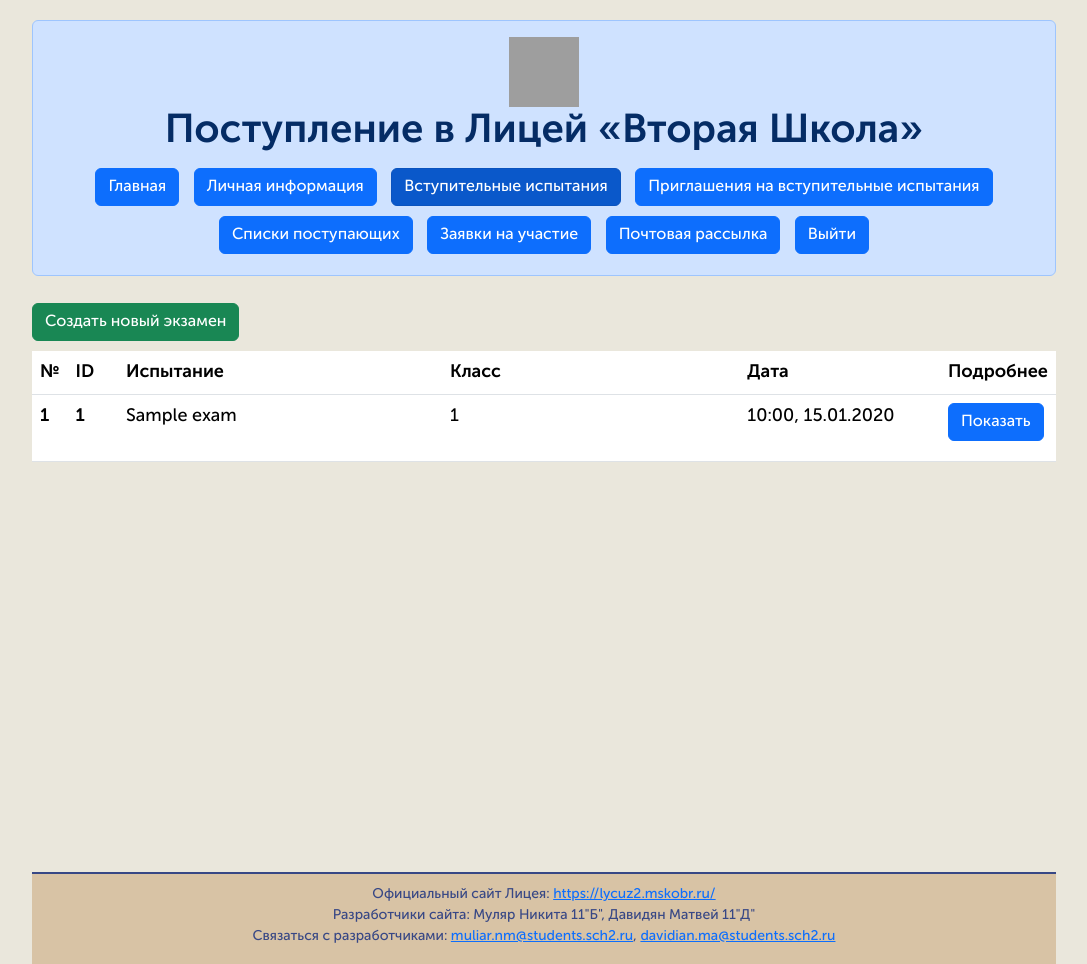
After one commit to NikitaMulyar/sch2admission, a Flask app: page /exams in a window 1280 px wide. The commit adds this page. Shown: the whole page, without its empty margins (96-1183 px from the left). Run offline with Flask 3, Linux system fonts and the light colour scheme; a user stored in the database is signed in; tables that the repository leaves empty hold one stand-in row (values such as "Sample post"); grey boxes are pictures that could not be loaded.

Commit message:
Redesign Всякие улучшения Экзамены - создание, отображение, сохранение

```diff
--- a/py_scripts/consts/admin_pages.json
+++ b/py_scripts/consts/admin_pages.json
@@ -1,9 +1,9 @@
 {
   "/lk": "Личная информация",
   "/exams": "Вступительные испытания",
-  "/invites": "Приглашения на вступительные испытания",
+  "/inviting": "Приглашения на вступительные испытания",
   "/participants": "Списки поступающих",
-  "/requests": "Заявки на участие",
+  "/applications": "Заявки на участие",
   "/mailing": "Почтовая рассылка",
   "/logout": "Выйти"
 }
--- a/py_scripts/pages.py
+++ b/py_scripts/pages.py
@@ -2,6 +2,12 @@ from flask import render_template, request, make_response, redirect
 from flask_login import current_user, login_required
 import json
 from py_scripts.funcs_back import generate_data_for_base
+from sa_models import db_session
+from sa_models.exams import Exam
+from sa_models.notifications import Notification
+from py_scripts.forms import ExamCreateForm
+
+from markupsafe import Markup
 
 
 class Pages:
@@ -11,6 +17,8 @@ class Pages:
         app.add_endpoint('/invites', 'back_invites', self.back_invites)
         app.add_endpoint('/results', 'back_results', self.back_results)
         app.add_endpoint('/contacts', 'back_contacts', self.back_contacts)
+        app.add_endpoint('/exams', 'back_exams', self.back_exams)
+        app.add_endpoint('/exams/<exam_id>', 'back_exam_info', self.back_exam_info, methods=['GET', 'POST'])
 
     @staticmethod
     def admin_forbidden(func):
@@ -39,23 +47,30 @@ class Pages:
     @login_required
     def back_cabinet():
         statuses = json.load(open('py_scripts/consts/contest_statuses.json', mode='rb'))
-
-        data = [
-            ("Статус участия", statuses[current_user.status], current_user.status),
-            ("Эл. почта", current_user.email),
-            ("Поступающий", f"{current_user.surname} {current_user.name} {current_user.third_name}"),
-            ("Дата рождения", current_user.birth_date.strftime('%d.%m.%Y')),
-            ("Поступает в", f"{current_user.class_number} "
-                            f"{current_user.profile_10_11.lower() if current_user.class_number >= 10 else ''} класс"),
-            ("Школа", current_user.school),
-            ("Родитель", f"{current_user.parent_surname} {current_user.parent_name} {current_user.parent_third_name}"),
-            ("Телефон", current_user.parent_phone_number),
-            ("О себе", current_user.about if current_user.about else '-')
-        ]
+        if current_user.role != 'admin':
+            data = [
+                ("Статус участия", statuses[current_user.status], current_user.status),
+                ("Эл. почта", current_user.email),
+                ("Поступающий", f"{current_user.surname} {current_user.name} {current_user.third_name}"),
+                ("Дата рождения", current_user.birth_date.strftime('%d.%m.%Y')),
+                ("Поступает в", f"{current_user.class_number} "
+                                f"{current_user.profile_10_11.lower() if current_user.class_number >= 10 else ''} класс"),
+                ("Школа", current_user.school),
+                ("Родитель", f"{current_user.parent_surname} {current_user.parent_name} {current_user.parent_third_name}"),
+                ("Телефон", current_user.parent_phone_number),
+                ("О себе", current_user.about if current_user.about else '-')
+            ]
+        else:
+            data = [
+                ("Роль", "Администратор сайта", "0"),
+                ("Эл. почта", current_user.email),
+                ("ФИО", f"{current_user.surname} {current_user.name} {current_user.third_name}"),
+            ]
         return render_template('cabinet.html', **generate_data_for_base('/lk', 'Личный кабинет'),
                                data=data)
 
     @staticmethod
+    @admin_forbidden
     @login_required
     def back_invites():
         return render_template('invites.html', **generate_data_for_base('/invites',
@@ -63,6 +78,7 @@ class Pages:
 
     @staticmethod
     @login_required
+    @admin_forbidden
     def back_results():
         return render_template('results.html', **generate_data_for_base('/results',
                                                                         'Результаты вступительных испытаний'))
@@ -71,3 +87,57 @@ class Pages:
     def back_contacts():
         return render_template('contacts.html', **generate_data_for_base('/contacts',
                                                                          'Контакты'))
+
+    @staticmethod
+    @login_required
+    @non_admin_forbidden
+    def back_exams():
+        db_sess = db_session.create_session()
+        exams = db_sess.query(Exam).order_by(Exam.date.desc(), Exam.for_class, Exam.profile_10_11, Exam.title).all()
+        exams_list = []
+        for exam in exams:
+            arr = [exam.id, exam.title]
+            if exam.for_class >= 10:
+                arr.append(f'{exam.for_class} {exam.profile_10_11}')
+            else:
+                arr.append(exam.for_class)
+            arr.append(exam.date.strftime("%H:%M, %d.%m.%Y"))
+            exams_list.append(arr)
+        return render_template('exams.html', **generate_data_for_base('/exams',
+                                                                        'Вступительные испытания'),
+                               exams_list=exams_list)
+
+    @staticmethod
+    @login_required
+    @non_admin_forbidden
+    def back_exam_info(exam_id):
+        if exam_id == 'create':
+            form = ExamCreateForm()
+
+            if form.validate_on_submit():
+                profile = ''
+                if int(form.class_number.data) >= 10:
+                    profile = form.profile.data
+                exam = Exam(
+                    title=form.title.data,
+                    date=form.date.data,
+                    exam_description=form.exam_description.data,
+                    for_class=int(form.class_number.data),
+                    profile_10_11=profile
+                )
+                notif = Notification(
+                    user_id=current_user.id,
+                    text=f'Экзамен "{form.title.data}" успешно создан!',
+                    type='system'
+                )
+                notif.set_str_date()
+                db_sess = db_session.create_session()
+                db_sess.add(exam)
+                db_sess.add(notif)
+                db_sess.commit()
+                db_sess.close()
+                return redirect('/exams')
+            return render_template('exam_creating.html', **generate_data_for_base('/exams/create',
+                                                                          'Создание нового вступительного испытания'),
+                                   form=form)
+        # МАТВЕЙ, ТУТ ТВОИ ОБРАБОТЧИКИ
--- a/sa_models/invites.py
+++ b/sa_models/invites.py
@@ -12,9 +12,8 @@ class Invite(SqlAlchemyBase):
     exam_id = sqlalchemy.Column(sqlalchemy.Integer, sqlalchemy.ForeignKey("exams.id"))
     user_id = sqlalchemy.Column(sqlalchemy.Integer, sqlalchemy.ForeignKey("users.id"))
     made_on = sqlalchemy.Column(sqlalchemy.DateTime, default=datetime.datetime.now)
-    edited_on = sqlalchemy.Column(sqlalchemy.DateTime, default=datetime.datetime.now)
+    edited_on = sqlalchemy.Column(sqlalchemy.DateTime, nullable=True)
     result = sqlalchemy.Column(sqlalchemy.String, nullable=True)
-    exam_description = sqlalchemy.Column(sqlalchemy.Text, nullable=True)
     result_description = sqlalchemy.Column(sqlalchemy.Text, nullable=True)
 
     parent_user = relationship("User", back_populates="invites")
--- a/static/css/style.css
+++ b/static/css/style.css
@@ -1,12 +1,47 @@
-/*@font-face {
-    font-family: 'MyWebFont';
-    src: url('static/fonts/sf_regular.ttf')  format('truetype'),
-         url('static/fonts/sf_bold.ttf')  format('truetype'),
-         url('static/fonts/sf_bold_italic.ttf')  format('truetype'),
-         url('static/fonts/sf_regular_italic.ttf')  format('truetype');
-}*/
+@font-face {
+    font-family: MyWebFont;
+    font-style: normal;
+    font-weight: 500;
+    src: url(/static/fonts/MuseoSansCyrl-500.ttf);
+}
+
+@font-face {
+    font-family: MyWebFont;
+    font-style: italic;
+    font-weight: 500;
+    src: url(/static/fonts/MuseoSansCyrl-500Italic.ttf);
+}
+
+@font-face {
+    font-family: MyWebFont;
+    font-style: normal;
+    font-weight: 700;
+    src: url(/static/fonts/MuseoSansCyrl-700.ttf);
+}
+
+@font-face {
+    font-family: MyWebFont;
+    font-style: italic;
+    font-weight: 700;
+    src: url(/static/fonts/MuseoSansCyrl-700Italic.ttf);
+}
+
+@font-face {
+    font-family: MyWebFont;
+    font-style: normal;
+    font-weight: 900;
+    src: url(/static/fonts/MuseoSansCyrl-900.ttf);
+}
+
+@font-face {
+    font-family: MyWebFont;
+    font-style: italic;
+    font-weight: 900;
+    src: url(/static/fonts/MuseoSansCyrl-900Italic.ttf);
+}
 
 #base-style{
+    font-family: MyWebFont, serif;
     padding-top: 20px;
     background: #eae7dc;
     font-size: 18px;
@@ -46,3 +81,7 @@
     font-size: 14px !important;
     margin-top: -18px;
 }
+
+tr.spaceUnder>td {
+  padding-bottom: 20px;
+}
--- a/templates/base.html
+++ b/templates/base.html
@@ -13,7 +13,7 @@
     <div class="alert alert-primary" role="alert" style="text-align: center; margin: auto;">
         <img src="{{ pic_url }}" style="width: 70px; height: 70px;">
 
-        <h1>Поступление в Лицей «Вторая Школа»</h1>
+        <h1><b>Поступление в Лицей «Вторая Школа»</b></h1>
 
         {% if "/" == current %}
             <a href="/" class="btn btn-primary active" aria-current="page" id="nav-buttons">Главная</a>
@@ -106,7 +106,7 @@
     </div>
 </div>
 <footer id="footer-style">
-    <p>Официальный сайт Лицея: <a href="https://lycuz2.mskobr.ru/">https://lycuz2.mskobr.ru/</a><br>
+    <p>Официальный сайт Лицея: <a href="https://lycuz2.mskobr.ru/" target="_blank">https://lycuz2.mskobr.ru/</a><br>
         Разработчики сайта: Муляр Никита 11"Б", Давидян Матвей 11"Д"<br>
         Связаться c разработчиками: <a href="mailto:muliar.nm@students.sch2.ru">muliar.nm@students.sch2.ru</a>,
         <a href="mailto:davidian.ma@students.sch2.ru">davidian.ma@students.sch2.ru</a></p>
--- /dev/null
+++ b/templates/exams.html
@@ -0,0 +1,31 @@
+{% extends "base.html" %}
+
+{% block content %}
+    <a href="/exams/create" class="btn btn-success" style="margin-bottom: 10px;">Создать новый экзамен</a>
+    <table class="table table-hover">
+        <thead>
+        <tr>
+            <th scope="col" style="width: 2.5%">№</th>
+            <th scope="col" style="width: 5%">ID</th>
+            <th scope="col" style="width: 32.5%">Испытание</th>
+            <th scope="col" style="width: 30%">Класс</th>
+            <th scope="col" style="width: 20%">Дата</th>
+            <th scope="col" style="width: 10%">Подробнее</th>
+        </tr>
+        </thead>
+        <tbody>
+        {% for exam in exams_list %}
+            <tr class="spaceUnder">
+                <th scope="row">{{ loop.index }}</th>
+                <th scope="row">{{ exam[0] }}</th>
+                <td>{{ exam[1] }}</td>
+                <td>{{ exam[2] }}</td>
+                <td>{{ exam[3] }}</td>
+                <td>
+                    <a href="/exams/{{ exam[0] }}" class="btn btn-primary">Показать</a>
+                </td>
+            </tr>
+        {% endfor %}
+        </tbody>
+    </table>
+{% endblock %}
```
Also changed, not shown: py_scripts/forms.py (+24 -3 lines), sa_models/exams.py (+9 -4 lines), static/js/exam_creating.js (added, +27 -0 lines), templates/exam_creating.html (added, +109 -0 lines), static/fonts/MuseoSansCyrl-500.ttf (added), static/fonts/MuseoSansCyrl-500Italic.ttf (added), static/fonts/MuseoSansCyrl-700.ttf (added), static/fonts/MuseoSansCyrl-700Italic.ttf (added), static/fonts/MuseoSansCyrl-900.ttf (added), static/fonts/MuseoSansCyrl-900Italic.ttf (added).
